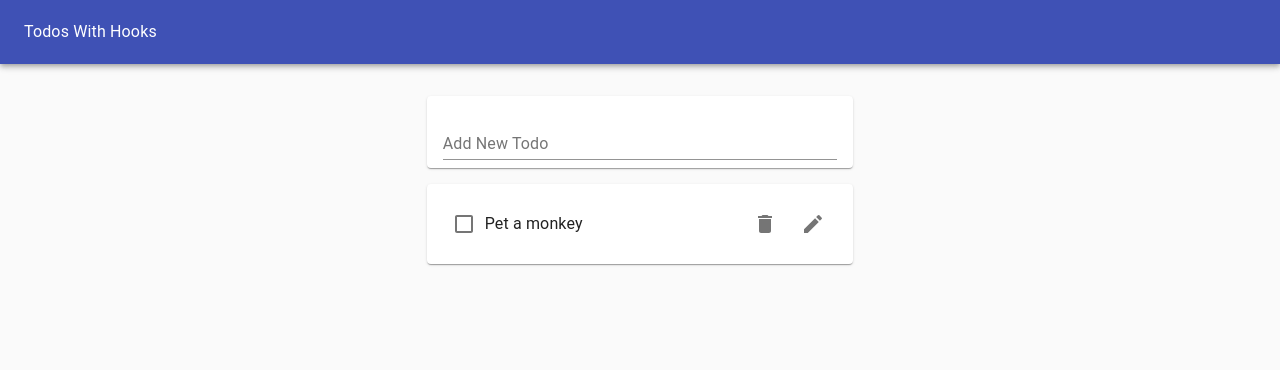
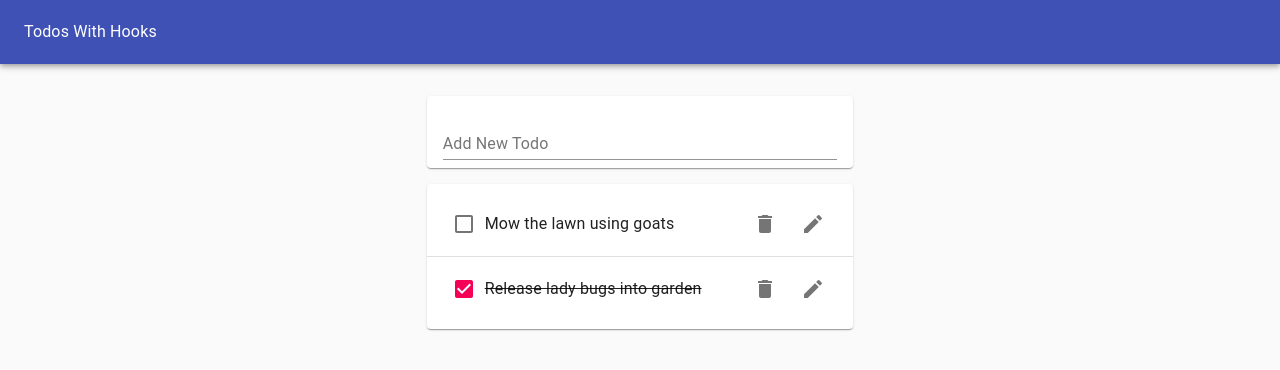
Before and after one commit to PuneetY008/Todo-App-Using-Hooks-, a React (Create React App) app: page / in a window 1280 px wide. Shown: the top 370 px of the page. Built offline with nearby package versions, Linux system fonts and the light colour scheme.

Commit message:
added context

```diff
--- a/src/EditTodoForm.js
+++ b/src/EditTodoForm.js
@@ -1,27 +1,29 @@
-import React from 'react';
-import { Paper, TextField } from '@material-ui/core';
-import useInputState from './hooks/useInputState';
+import React, { useContext } from "react";
+import { Paper, TextField } from "@material-ui/core";
+import useInputState from "./hooks/useInputState";
+import { TodosContext } from "./contexts/todos.context";
 
-function EditTodoForm({editTodo,id,task,editToggle}){
-    const [value,handleChange,reset] = useInputState(task);
-    return(
-        <form onSubmit={(e)=> {
+function EditTodoForm({ id, task, editToggle }) {
+  const { editTodo } = useContext(TodosContext);
+  const [value, handleChange, reset] = useInputState(task);
+  return (
+    <form
+      onSubmit={(e) => {
         e.preventDefault();
-            editTodo(id,value);
+        editTodo(id, value);
         reset();
         editToggle();
       }}
-        style={{marginLeft: "1rem",width: "50%"}}
+      style={{ marginLeft: "1rem", width: "50%" }}
     >
       <TextField
-            margin='normal'
+        margin="normal"
         value={value}
         onChange={handleChange}
         fullWidth
         autoFocus
       />
     </form>
-
   );
 }
 
--- a/src/Todo.js
+++ b/src/Todo.js
@@ -1,29 +1,45 @@
-import React from 'react';
-import{ListItem,ListItemText,Checkbox,IconButton,ListItemSecondaryAction} from '@material-ui/core';
-import { Delete,Edit } from '@material-ui/icons';
-import useToggle from './hooks/useToggle';
-import EditTodoForm from './EditTodoForm';
+import React, { useContext } from "react";
+import {
+  ListItem,
+  ListItemText,
+  Checkbox,
+  IconButton,
+  ListItemSecondaryAction,
+} from "@material-ui/core";
+import { Delete, Edit } from "@material-ui/icons";
+import useToggle from "./hooks/useToggle";
+import EditTodoForm from "./EditTodoForm";
+import { TodosContext } from "./contexts/todos.context";
 
-function Todo({task ,completed,removeTodo,id, toggleTodo,editTodo}){
-    const [isEditing,toggle] = useToggle(false);
-    return(
-        <ListItem style={{height: '64px'}}>
-            {isEditing? <EditTodoForm editTodo={editTodo} id={id} task={task} editToggle={toggle} /> :
+function Todo({ task, completed, id }) {
+  const { removeTodo, toggleTodo } = useContext(TodosContext);
+  const [isEditing, toggle] = useToggle(false);
+  return (
+    <ListItem style={{ height: "64px" }}>
+      {isEditing ? (
+        <EditTodoForm id={id} task={task} editToggle={toggle} />
+      ) : (
         <>
-                <Checkbox checked={completed} tabIndex={-1} onClick={()=> toggleTodo(id)} />
-                <ListItemText style={{textDecoration: completed? 'line-through': 'none'}}>
+          <Checkbox
+            checked={completed}
+            tabIndex={-1}
+            onClick={() => toggleTodo(id)}
+          />
+          <ListItemText
+            style={{ textDecoration: completed ? "line-through" : "none" }}
+          >
             {task}
           </ListItemText>
           <ListItemSecondaryAction>
-                    <IconButton aria-label='Delete' onClick={()=> removeTodo(id)}>
+            <IconButton aria-label="Delete" onClick={() => removeTodo(id)}>
               <Delete />
             </IconButton>
-                    <IconButton aria-label='Edit' onClick={toggle}>
+            <IconButton aria-label="Edit" onClick={toggle}>
               <Edit />
             </IconButton>
           </ListItemSecondaryAction>
         </>
-            }
+      )}
     </ListItem>
   );
 }
--- a/src/TodoApp.js
+++ b/src/TodoApp.js
@@ -1,24 +1,21 @@
-import React, {useState, useEffect} from 'react';
+import React, { useState, useEffect } from "react";
 
-import { Typography } from '@material-ui/core';
-import { Paper,AppBar,Toolbar,Grid } from '@material-ui/core';
-import TodoList from './TodoList';
-import TodoForm from './TodoForm';
-import useTodoState from './hooks/useTodoState';
+import { Typography } from "@material-ui/core";
+import { Paper, AppBar, Toolbar, Grid } from "@material-ui/core";
+import TodoList from "./TodoList";
+import TodoForm from "./TodoForm";
+import useTodoState from "./hooks/useTodoState";
+import { TodosProvider } from "./contexts/todos.context";
 
-function TodoApp(){
-    const initialTodos = [{id: 1, task: "Pet a monkey", completed: false}];
-    const {todos,addTodo,removeTodo,toggleTodo,editTodo} = useTodoState(initialTodos)
+function TodoApp() {
+  //   const initialTodos = [{ id: 1, task: "Pet a monkey", completed: false }];
+  //   const { todos, addTodo, removeTodo, toggleTodo, editTodo } =
+  //     useTodoState(initialTodos);
   // const initialTodos = [
   //     {id:1, task: "Clean Tank", completed: false},
   //     {id:2, task: "Wash Car", completed: true},
   //     {id:3, task: "Grow Beard", completed: false}
   // ];
-
-
-
-
-
 
   return (
     <Paper
@@ -26,23 +23,23 @@ function TodoApp(){
         padding: 0,
         margin: 0,
         height: "100vh",
-            backgroundColor: "#fafafa"
+        backgroundColor: "#fafafa",
       }}
       elevation={0}
     >
-            <AppBar color='primary' position='static' style={{height: "64px"}}>
+      <AppBar color="primary" position="static" style={{ height: "64px" }}>
         <Toolbar>
-                    <Typography color='inherit'>Todos With Hooks</Typography>
+          <Typography color="inherit">Todos With Hooks</Typography>
         </Toolbar>
       </AppBar>
-            <Grid container justifyContent='center' style={{marginTop: '1rem'}}>
+      <Grid container justifyContent="center" style={{ marginTop: "1rem" }}>
         <Grid item xs={11} md={8} lg={4}>
-                    <TodoForm addTodo= {addTodo} />
-                    <TodoList todos={todos} removeTodo={removeTodo} toggleTodo={toggleTodo}
-                    editTodo={editTodo} />
+          <TodosProvider>
+            <TodoForm />
+            <TodoList />
+          </TodosProvider>
         </Grid>
       </Grid>
-
     </Paper>
   );
 }
--- a/src/TodoForm.js
+++ b/src/TodoForm.js
@@ -1,18 +1,23 @@
-import { Paper, TextField } from '@material-ui/core';
-import React from 'react';
-import useInputState from './hooks/useInputState';
+import { Paper, TextField } from "@material-ui/core";
+import React, { useContext } from "react";
+import useInputState from "./hooks/useInputState";
+import { TodosContext } from "./contexts/todos.context";
 
-function TodoForm({addTodo}){
+function TodoForm() {
   const [value, handleChange, reset] = useInputState("");
-    return(
-        <Paper style={{margin: "1rem 0",padding: "0 1rem"}}>
-            <form onSubmit={e=> {
+  const { addTodo } = useContext(TodosContext);
+
+  return (
+    <Paper style={{ margin: "1rem 0", padding: "0 1rem" }}>
+      <form
+        onSubmit={(e) => {
           e.preventDefault();
           addTodo(value);
           reset();
         }}
       >
-                <TextField value={value}
+        <TextField
+          value={value}
           onChange={handleChange}
           margin="normal"
           label="Add New Todo"
--- a/src/TodoList.js
+++ b/src/TodoList.js
@@ -1,24 +1,24 @@
-import React from 'react';
-import { Paper,List,ListItem,Divider,ListItemText, } from '@material-ui/core';
+import React, { useContext } from "react";
+import {
+  Paper,
+  List,
+  ListItem,
+  Divider,
+  ListItemText,
+} from "@material-ui/core";
 import Todo from "./Todo";
+import { TodosContext } from "./contexts/todos.context";
 
-function TodoList(props){
-    if(props.todos.length)
+function TodoList() {
+  const { todos } = useContext(TodosContext);
+  if (todos.length)
     return (
       <Paper>
         <List>
-                {props.todos.map((todo,i)=> (
+          {todos.map((todo, i) => (
             <>
-                    <Todo
-                    id={todo.id}
-                    task={todo.task}
-                    key={todo.id}
-                    completed={todo.completed}
-                    removeTodo={props.removeTodo}
-                    toggleTodo={props.toggleTodo}
-                    editTodo={props.editTodo}
-                    />
-                    {i< props.todos.length-1 && <Divider />}
+              <Todo {...todo} key={todo.id} />
+              {i < todos.length - 1 && <Divider />}
             </>
           ))}
         </List>
--- /dev/null
+++ b/src/contexts/todos.context.js
@@ -0,0 +1,19 @@
+import React, { createContext } from "react";
+import useTodoState from "../hooks/useTodoState";
+
+const defaultTodos = [
+  { id: 1, task: "Mow the lawn using goats", completed: false },
+  { id: 2, task: "Release lady bugs into garden", completed: true },
+];
+
+export const TodosContext = createContext();
+
+export function TodosProvider(props) {
+  const todosStuff = useTodoState(defaultTodos);
+
+  return (
+    <TodosContext.Provider value={todosStuff}>
+      {props.children}
+    </TodosContext.Provider>
+  );
+}
```
Lines whose indentation alone changed are shown as unchanged.
